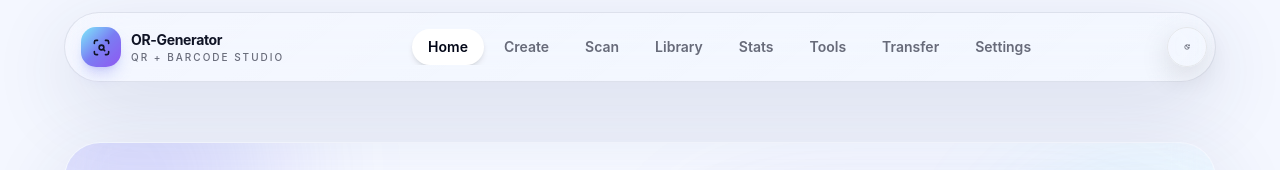
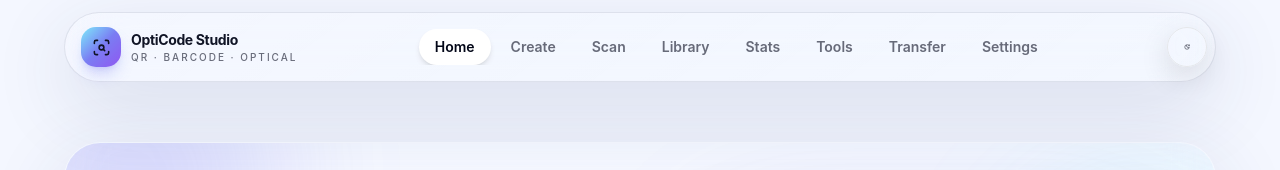
Before and after one commit to Mahin98250/OR-Generator, a React (Vite) app: page / in a window 1280 px wide. Shown: the top 170 px of the page. Built offline with nearby package versions, Linux system fonts and the light colour scheme.

Commit message:
feat: rebrand navigation

```diff
--- a/src/components/layout/Navbar.tsx
+++ b/src/components/layout/Navbar.tsx
@@ -29,8 +29,8 @@ export function Navbar() {
               <ScanSearch size={19} className="relative" />
             </span>
             <span className="hidden sm:block">
-              <span className="block text-sm font-bold tracking-tight text-[var(--text)]">OR-Generator</span>
-              <span className="block text-[10px] font-medium uppercase tracking-[.2em] text-[var(--text-muted)]">QR + Barcode Studio</span>
+              <span className="block text-sm font-bold tracking-tight text-[var(--text)]">OptiCode Studio</span>
+              <span className="block text-[10px] font-medium uppercase tracking-[.2em] text-[var(--text-muted)]">QR · Barcode · Optical</span>
             </span>
           </Link>
 
```
